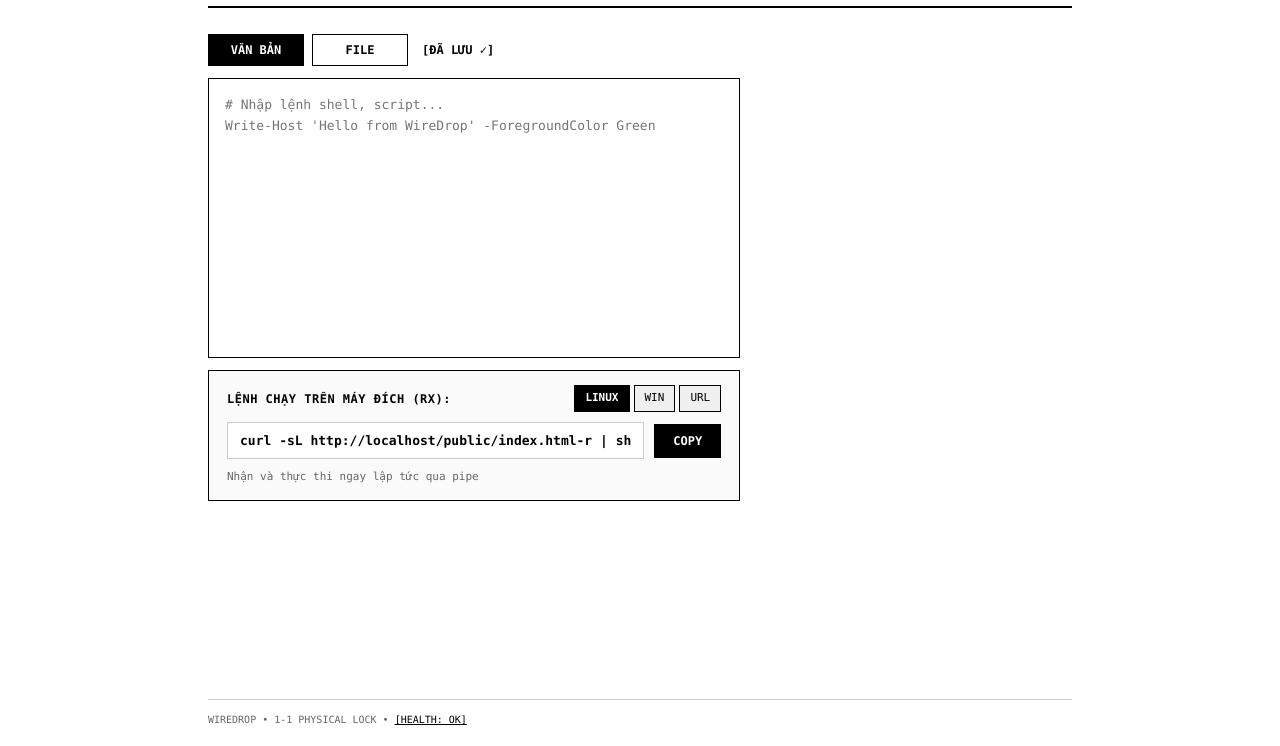
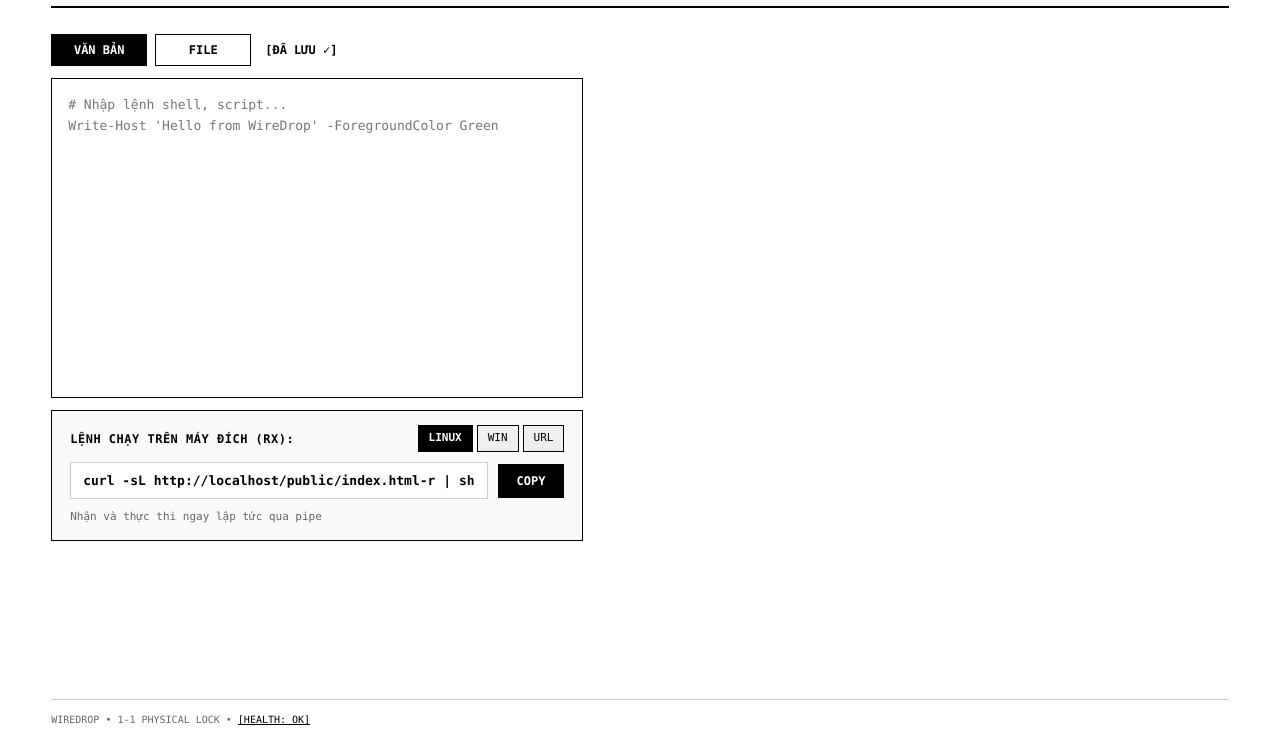
Before and after one commit to RevenantKitana/WireDrop, a plain HTML site: page public/index.html in a window 1280 px wide. Shown: the part 54-800 px from the top of the page. Drawn offline with Linux system fonts and the light colour scheme; no server answers.

Commit message:
feat(ui): expand interface width to 92% (max 1400px) for spacious text reading

```diff
--- a/public/style.css
+++ b/public/style.css
@@ -15,9 +15,10 @@ body {
 }
 
 .wrap {
-    max-width: 900px;
+    width: 92%; /* Cố định bằng % mở rộng không gian đọc hiểu text */
+    max-width: 1400px;
     margin: 0 auto;
-    padding: 18px;
+    padding: 18px 0;
     display: flex;
     flex-direction: column;
     min-height: 100vh;
@@ -127,7 +128,7 @@ button, .btn-black, .btn-white {
 .payload-frame {
     border: 1px solid #000;
     background: #fff;
-    height: 280px; /* Khóa cố định chiều cao tuyệt đối */
+    height: 320px; /* Cố định chiều cao tương xứng với bề ngang rộng */
     width: 100%;
     position: relative;
     overflow: hidden;
```
Also changed, not shown: 2 other files.
